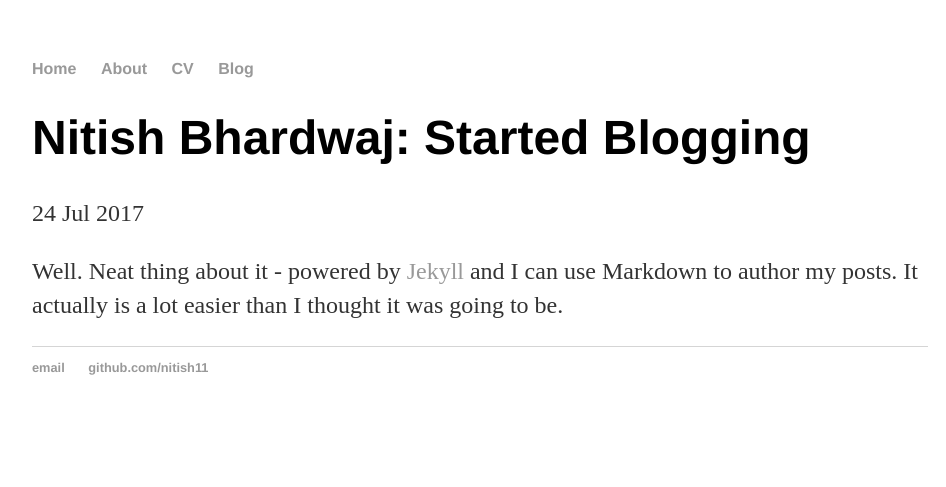
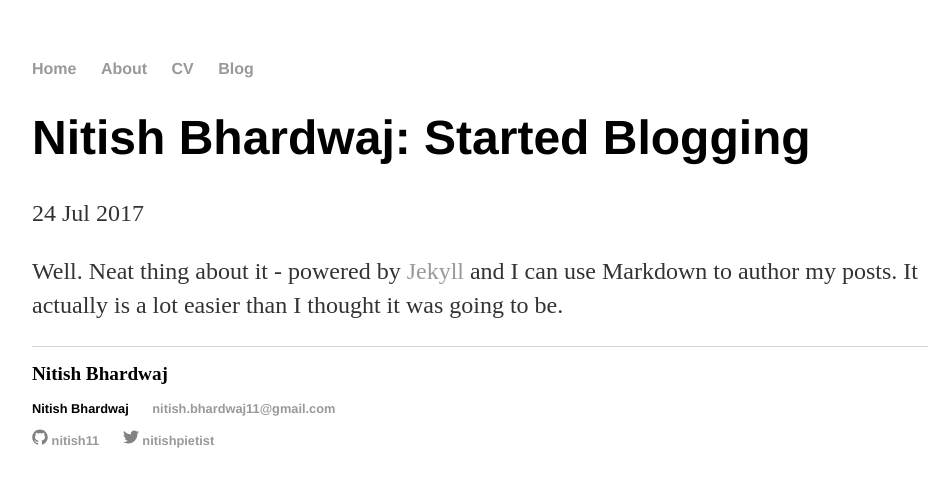
Before and after one commit to nitish11/nitish11.github.io, a Jekyll site: the page built from _posts/2017-06-24-first-blog.md, in a window 1280 px wide. Shown: the top 487 px of the page, without its empty margins (160-1106 px from the left). Built offline with Jekyll 4.4.1, drawn with Linux system fonts in a browser that asks for light colours.

Commit message:
Added footer

```diff
--- a/_layouts/default.html
+++ b/_layouts/default.html
@@ -4,6 +4,9 @@
             <title>{{ page.title }}</title>
             <!-- link to main stylesheet -->
             <link rel="stylesheet" type="text/css" href="/css/main.css">
+            <link rel="alternate" type="application/rss+xml" title="Nitish Bhardwaj" href="/atom.xml">
+
+
         </head>
         <body>
             <nav>
@@ -19,11 +22,58 @@
             {{ content }}
 
             </div><!-- /.container -->
-			<footer>
+            <!--<footer>
                 <ul>
-	        		<li><span class="icon icon--gmail"><a href="mailto:nitish.bhadrwaj11@gmail.com">email</a></li>
-	        		<li><span class="icon icon--github"><a href="https://github.com/nitish11">github.com/nitish11</a></li>
+                    <li><a href="mailto:nitish.bhadrwaj11@gmail.com">email</a></li>
+                    <li><a href="https://github.com/nitish11">github.com/nitish11</a></li>
                 </ul>
+            </footer> -->
+
+            <footer class="site-footer">
+
+              <div class="wrapper">
+
+                <h2 class="footer-heading">Nitish Bhardwaj</h2>
+
+                <div class="footer-col-wrapper">
+                  <div class="footer-col footer-col-1">
+                    <ul class="contact-list">
+                      <li>
+                          Nitish Bhardwaj
+                        </li>
+
+                        <li><a href="mailto:nitish.bhardwaj11@gmail.com">nitish.bhardwaj11@gmail.com</a></li>
+
+                    </ul>
+                  </div>
+
+                  <div class="footer-col footer-col-2">
+                    <ul class="social-media-list">
+
+                      <li>
+                        <a href="https://github.com/nitish11"><span class="icon icon--github"><svg viewBox="0 0 16 16" width="16px" height="16px"><path fill="#828282" d="M7.999,0.431c-4.285,0-7.76,3.474-7.76,7.761 c0,3.428,2.223,6.337,5.307,7.363c0.388,0.071,0.53-0.168,0.53-0.374c0-0.184-0.007-0.672-0.01-1.32 c-2.159,0.469-2.614-1.04-2.614-1.04c-0.353-0.896-0.862-1.135-0.862-1.135c-0.705-0.481,0.053-0.472,0.053-0.472 c0.779,0.055,1.189,0.8,1.189,0.8c0.692,1.186,1.816,0.843,2.258,0.645c0.071-0.502,0.271-0.843,0.493-1.037 C4.86,11.425,3.049,10.76,3.049,7.786c0-0.847,0.302-1.54,0.799-2.082C3.768,5.507,3.501,4.718,3.924,3.65 c0,0,0.652-0.209,2.134,0.796C6.677,4.273,7.34,4.187,8,4.184c0.659,0.003,1.323,0.089,1.943,0.261 c1.482-1.004,2.132-0.796,2.132-0.796c0.423,1.068,0.157,1.857,0.077,2.054c0.497,0.542,0.798,1.235,0.798,2.082 c0,2.981-1.814,3.637-3.543,3.829c0.279,0.24,0.527,0.713,0.527,1.437c0,1.037-0.01,1.874-0.01,2.129 c0,0.208,0.14,0.449,0.534,0.373c3.081-1.028,5.302-3.935,5.302-7.362C15.76,3.906,12.285,0.431,7.999,0.431z"/></svg>
+            </span><span class="username">nitish11</span></a>
+
+                      </li>
+
+                      <li>
+                        <a href="https://twitter.com/nitishpietist"><span class="icon icon--twitter"><svg viewBox="0 0 16 16" width="16px" height="16px"><path fill="#828282" d="M15.969,3.058c-0.586,0.26-1.217,0.436-1.878,0.515c0.675-0.405,1.194-1.045,1.438-1.809c-0.632,0.375-1.332,0.647-2.076,0.793c-0.596-0.636-1.446-1.033-2.387-1.033c-1.806,0-3.27,1.464-3.27,3.27 c0,0.256,0.029,0.506,0.085,0.745C5.163,5.404,2.753,4.102,1.14,2.124C0.859,2.607,0.698,3.168,0.698,3.767 c0,1.134,0.577,2.135,1.455,2.722C1.616,6.472,1.112,6.325,0.671,6.08c0,0.014,0,0.027,0,0.041c0,1.584,1.127,2.906,2.623,3.206 C3.02,9.402,2.731,9.442,2.433,9.442c-0.211,0-0.416-0.021-0.615-0.059c0.416,1.299,1.624,2.245,3.055,2.271 c-1.119,0.877-2.529,1.4-4.061,1.4c-0.264,0-0.524-0.015-0.78-0.046c1.447,0.928,3.166,1.469,5.013,1.469 c6.015,0,9.304-4.983,9.304-9.304c0-0.142-0.003-0.283-0.009-0.423C14.976,4.29,15.531,3.714,15.969,3.058z"/></svg>
+            </span><span class="username">nitishpietist</span></a>
+
+                      </li>
+
+                    </ul>
+                  </div>
+
+                  <div class="footer-col footer-col-3">
+                    <p></p>
+                  </div>
+                </div>
+
+              </div>
+
             </footer>
+
+
         </body>
     </html>
```
Lines whose indentation alone changed are shown as unchanged.
